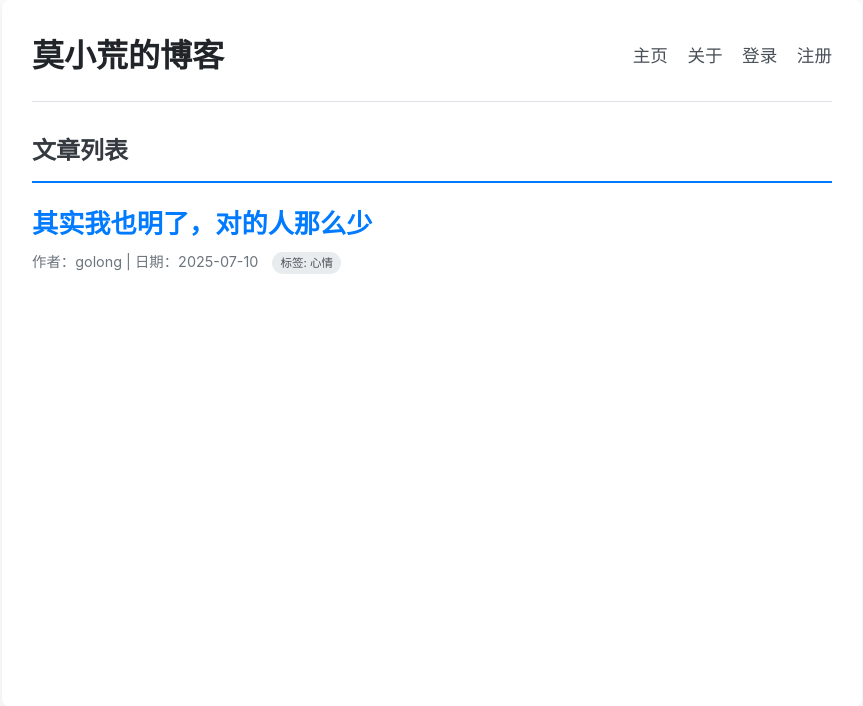
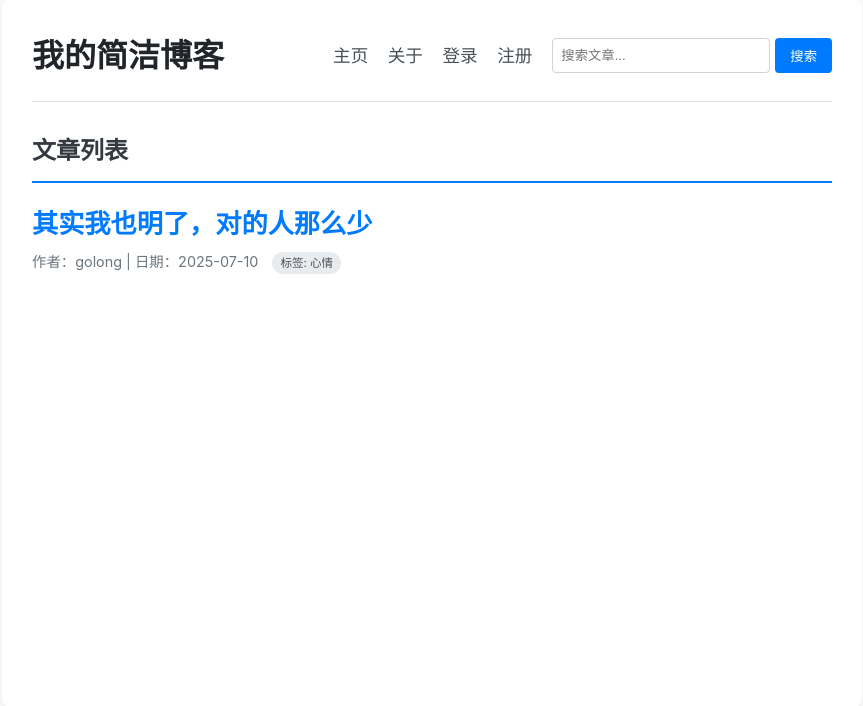
Before and after one commit to gol0ng/glblog, a Flask app: page / in a window 1280 px wide. Shown: the top 706 px of the page, without its empty margins (208-1071 px from the left). Run offline with Flask 3, Linux system fonts and the light colour scheme; data comes from the database, SQL or seed files in the repository.

Commit message:
add search function and tag search function

```diff
--- a/app.py
+++ b/app.py
@@ -406,6 +406,59 @@ def process_tags(post_id, tags_str, db):
         )
 
 
+# 在 app.py 中添加以下路由
+
+@app.route('/search')
+def search():
+    query = request.args.get('q', '').strip()
+    db = get_db()
+
+    if query:
+        search_query = """
+                       SELECT p.id, \
+                              p.title, \
+                              u.username                 as author, \
+                              p.created_date,
+                              GROUP_CONCAT(t.name, ', ') as tags
+                       FROM posts p
+                                JOIN users u ON p.author_id = u.id
+                                LEFT JOIN post_tags pt ON p.id = pt.post_id
+                                LEFT JOIN tags t ON pt.tag_id = t.id
+                       WHERE p.title LIKE ? \
+                          OR p.content LIKE ?
+                       GROUP BY p.id
+                       ORDER BY p.created_date DESC; \
+                       """
+        search_term = f"%{query}%"
+        posts = db.execute(search_query, (search_term, search_term)).fetchall()
+    else:
+        posts = []
+
+    return render_template('search.html', posts=posts, query=query)
+
+
+@app.route('/tag/<string:tag_name>')
+def tag(tag_name):
+    db = get_db()
+
+    tag_query = """
+                SELECT p.id, \
+                       p.title, \
+                       u.username                 as author, \
+                       p.created_date,
+                       GROUP_CONCAT(t.name, ', ') as tags
+                FROM posts p
+                         JOIN users u ON p.author_id = u.id
+                         JOIN post_tags pt ON p.id = pt.post_id
+                         JOIN tags t ON pt.tag_id = t.id
+                WHERE t.name = ?
+                GROUP BY p.id
+                ORDER BY p.created_date DESC; \
+                """
+    posts = db.execute(tag_query, (tag_name,)).fetchall()
+
+    return render_template('tag.html', posts=posts, tag_name=tag_name)
+
 @app.errorhandler(403)
 def forbidden(error):
     return render_template('403.html'), 403
--- a/static/style.css
+++ b/static/style.css
@@ -260,3 +260,45 @@ footer {
 .form-footer a:hover {
     text-decoration: underline;
 }
+
+/* 搜索表单样式 */
+.header-right {
+    display: flex;
+    align-items: center;
+    gap: 20px;
+}
+
+.search-form {
+    display: flex;
+    gap: 5px;
+}
+
+.search-form input {
+    padding: 8px;
+    border: 1px solid #ced4da;
+    border-radius: 4px;
+    min-width: 200px;
+}
+
+.search-form button {
+    padding: 8px 15px;
+    background-color: #007bff;
+    color: white;
+    border: none;
+    border-radius: 4px;
+    cursor: pointer;
+}
+
+.search-form button:hover {
+    background-color: #0056b3;
+}
+
+/* 标签链接样式 */
+.post-meta .tags a {
+    color: inherit;
+    text-decoration: none;
+}
+
+.post-meta .tags a:hover {
+    text-decoration: underline;
+}
--- a/templates/base.html
+++ b/templates/base.html
@@ -9,7 +9,8 @@
 <body>
     <div class="container">
         <header>
-            <h1><a href="{{ url_for('index') }}">莫小荒的博客</a></h1>
+            <h1><a href="{{ url_for('index') }}">我的简洁博客</a></h1>
+            <div class="header-right">
                 <nav>
                     <a href="{{ url_for('index') }}">主页</a>
                     <a href="{{ url_for('about') }}">关于</a>
@@ -23,6 +24,11 @@
                         <a href="{{ url_for('register') }}">注册</a>
                     {% endif %}
                 </nav>
+                <form class="search-form" action="{{ url_for('search') }}" method="get">
+                    <input type="text" name="q" placeholder="搜索文章..." value="{{ request.args.get('q', '') }}">
+                    <button type="submit">搜索</button>
+                </form>
+            </div>
         </header>
 
         {% with messages = get_flashed_messages(with_categories=true) %}
--- a/templates/index.html
+++ b/templates/index.html
@@ -11,7 +11,11 @@
             <div class="post-meta">
                 <span>作者：{{ post.author }} | 日期：{{ post.created_date.strftime('%Y-%m-%d') }}</span>
                 {% if post.tags %}
-                <span class="tags">标签: {{ post.tags }}</span>
+                <span class="tags">标签:
+                    {% for tag in post.tags.split(', ') %}
+                        <a href="{{ url_for('tag', tag_name=tag) }}">{{ tag }}</a>{% if not loop.last %}, {% endif %}
+                    {% endfor %}
+                </span>
                 {% endif %}
             </div>
             {% if session.logged_in and session.is_admin %}
--- a/templates/post.html
+++ b/templates/post.html
@@ -8,7 +8,11 @@
         <div class="post-meta">
             <span>作者：{{ post.author }} | 日期：{{ post.created_date.strftime('%Y-%m-%d') }}</span>
             {% if post.tags %}
-            <span class="tags">标签: {{ post.tags }}</span>
+            <span class="tags">标签:
+                {% for tag in post.tags.split(', ') %}
+                    <a href="{{ url_for('tag', tag_name=tag) }}">{{ tag }}</a>{% if not loop.last %}, {% endif %}
+                {% endfor %}
+            </span>
             {% endif %}
         </div>
 
```
Also changed, not shown: templates/search.html (added, +27 -0 lines), templates/tag.html (added, +27 -0 lines). Lines whose indentation alone changed are shown as unchanged.
